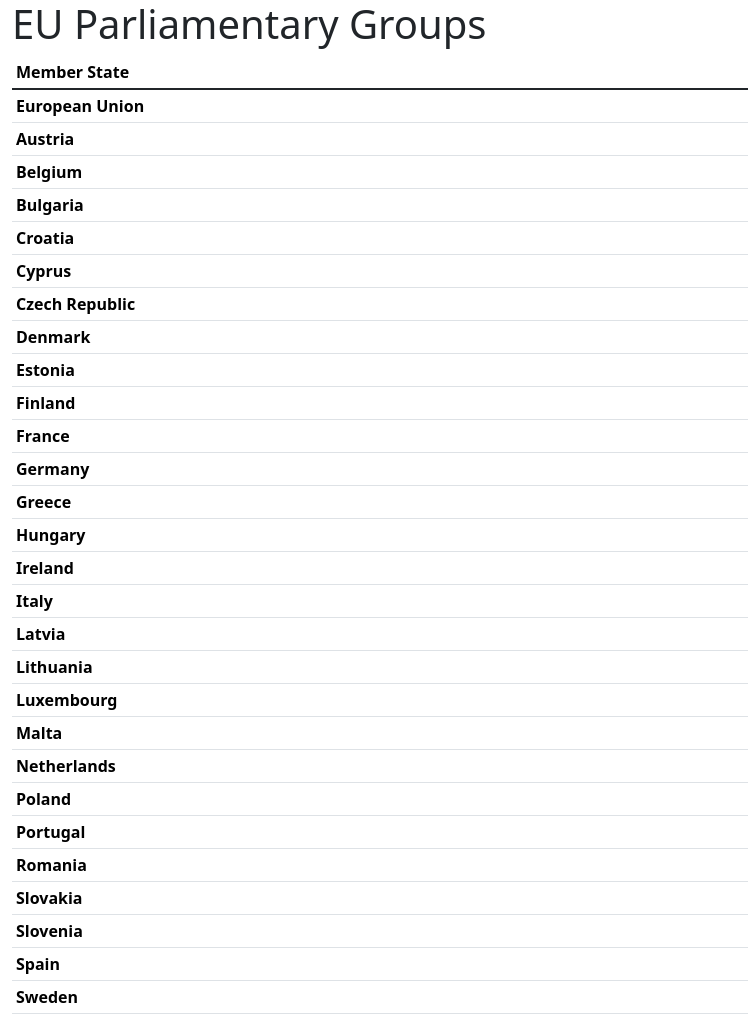
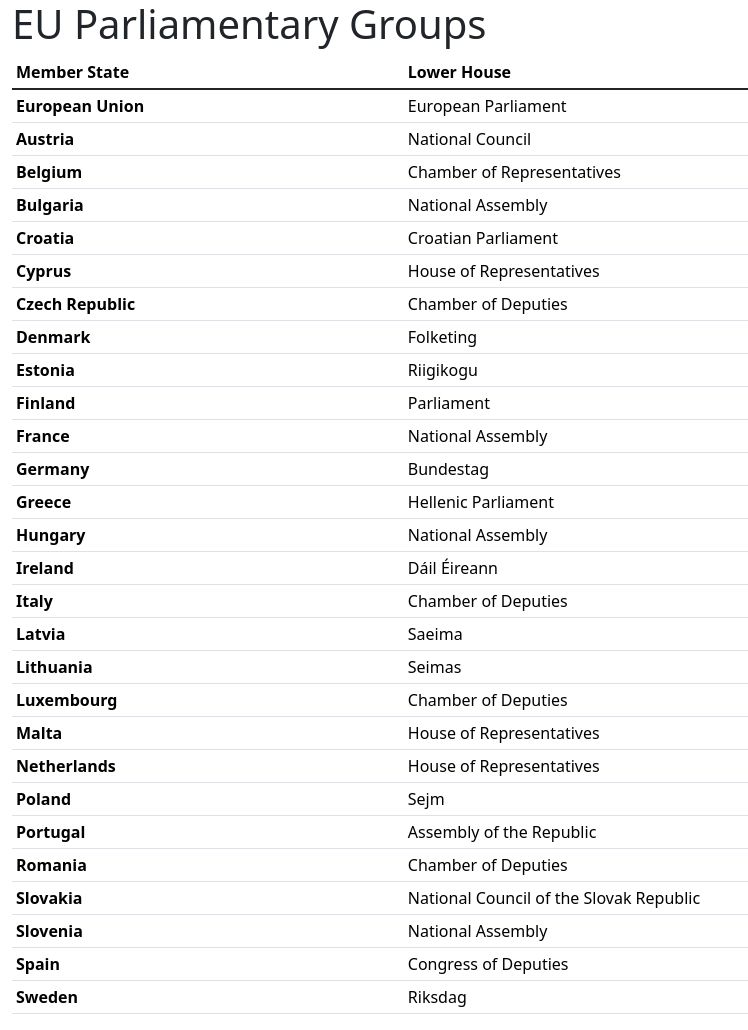
Before and after one commit to jeandecian/eu-parliamentary-groups, a Jekyll site: the page built from index.md, in a window 1280 px wide. Shown: the whole page, without its empty margins (0-748 px from the left). Built offline with Jekyll 4.4.1, drawn with Linux system fonts in a browser that asks for light colours.

Commit message:
add lower houses

```diff
--- a/_data/parliaments.yml
+++ b/_data/parliaments.yml
@@ -1,55 +1,83 @@
 - member-state: European Union
+  lower-house: European Parliament
 
 - member-state: Austria
+  lower-house: National Council
 
 - member-state: Belgium
+  lower-house: Chamber of Representatives
 
 - member-state: Bulgaria
+  lower-house: National Assembly
 
 - member-state: Croatia
+  lower-house: Croatian Parliament
 
 - member-state: Cyprus
+  lower-house: House of Representatives
 
 - member-state: Czech Republic
+  lower-house: Chamber of Deputies
 
 - member-state: Denmark
+  lower-house: Folketing
 
 - member-state: Estonia
+  lower-house: Riigikogu
 
 - member-state: Finland
+  lower-house: Parliament
 
 - member-state: France
+  lower-house: National Assembly
 
 - member-state: Germany
+  lower-house: Bundestag
 
 - member-state: Greece
+  lower-house: Hellenic Parliament
 
 - member-state: Hungary
+  lower-house: National Assembly
 
 - member-state: Ireland
+  lower-house: Dáil Éireann
 
 - member-state: Italy
+  lower-house: Chamber of Deputies
 
 - member-state: Latvia
+  lower-house: Saeima
 
 - member-state: Lithuania
+  lower-house: Seimas
 
 - member-state: Luxembourg
+  lower-house: Chamber of Deputies
 
 - member-state: Malta
+  lower-house: House of Representatives
 
 - member-state: Netherlands
+  lower-house: House of Representatives
 
 - member-state: Poland
+  lower-house: Sejm
 
 - member-state: Portugal
+  lower-house: Assembly of the Republic
 
 - member-state: Romania
+  lower-house: Chamber of Deputies
 
 - member-state: Slovakia
+  lower-house: National Council of the Slovak Republic
 
 - member-state: Slovenia
+  lower-house: National Assembly
 
 - member-state: Spain
+  lower-house: Congress of Deputies
 
 - member-state: Sweden
+  lower-house: Riksdag
--- a/index.md
+++ b/index.md
@@ -7,12 +7,14 @@ layout: default
   <thead>
     <tr>
       <th scope="col">Member State</th>
+      <th scope="col">Lower House</th>
     </tr>
   </thead>
   <tbody class="table-group-divider">
     {% for parliament in site.data.parliaments %}
     <tr>
       <th scope="row">{{ parliament.member-state }}</th>
+      <td>{{ parliament.lower-house }}</td>
     </tr>
     {% endfor %}
   </tbody>
```
